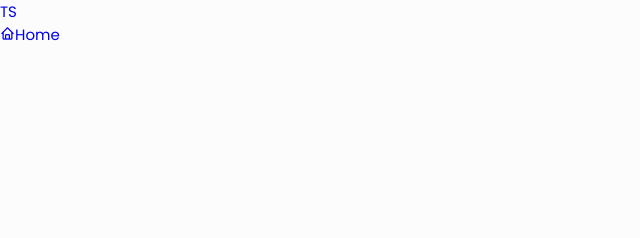
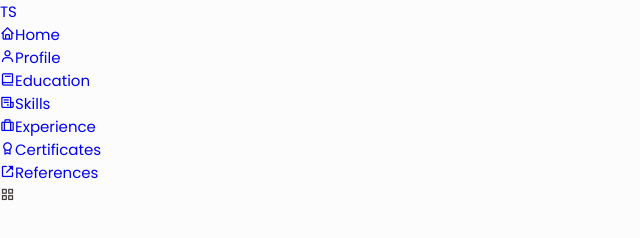
Before and after one commit to Fremen1990/responsive-resume-CV, a plain HTML site: page index.html in a window 1280 px wide. Shown: the whole page, without its empty margins (0-640 px from the left). Drawn offline with nearby package versions, Linux system fonts and the light colour scheme.

Commit message:
nav list done

```diff
--- a/index.html
+++ b/index.html
@@ -23,15 +23,57 @@
 
       <div class="nav_menu" id="nav-menu">
         <ul class="nav__list">
+
           <li class="nav__item">
-            <a href="#" class="nav__link">
+            <a href="#home" class="nav__link">
                 <i class="bx bx-home"></i>Home
-               </a>
+            </a>
+          </li>
 
+          <li class="nav__item">
+            <a href="#profile" class="nav__link">
+              <i class='bx bx-user' ></i>Profile
+            </a>
+          </li>
 
+          <li class="nav__item">
+            <a href="#education" class="nav__link">
+              <i class='bx bx-book' ></i>Education
+            </a>
           </li>
+
+          <li class="nav__item">
+            <a href="#sklills" class="nav__link">
+              <i class='bx bx-receipt' ></i>Skills
+            </a>
+          </li>
+
+          <li class="nav__item">
+            <a href="#experience" class="nav__link">
+              <i class='bx bx-briefcase-alt' ></i>Experience
+            </a>
+          </li>
+
+          <li class="nav__item">
+            <a href="#certificates" class="nav__link">
+              <i class='bx bx-award' ></i>Certificates
+            </a>
+          </li>
+
+          <li class="nav__item">
+            <a href="#references" class="nav__link">
+              <i class='bx bx-link-external' ></i>References
+            </a>
+          </li>
+
         </ul>
       </div>
+
+      <div class="nav__toggle" id="nav-toggle">
+
+        <i class='bx bx-grid-alt'></i>
+      </div>
+
     </nav>
   </header>
 
```
